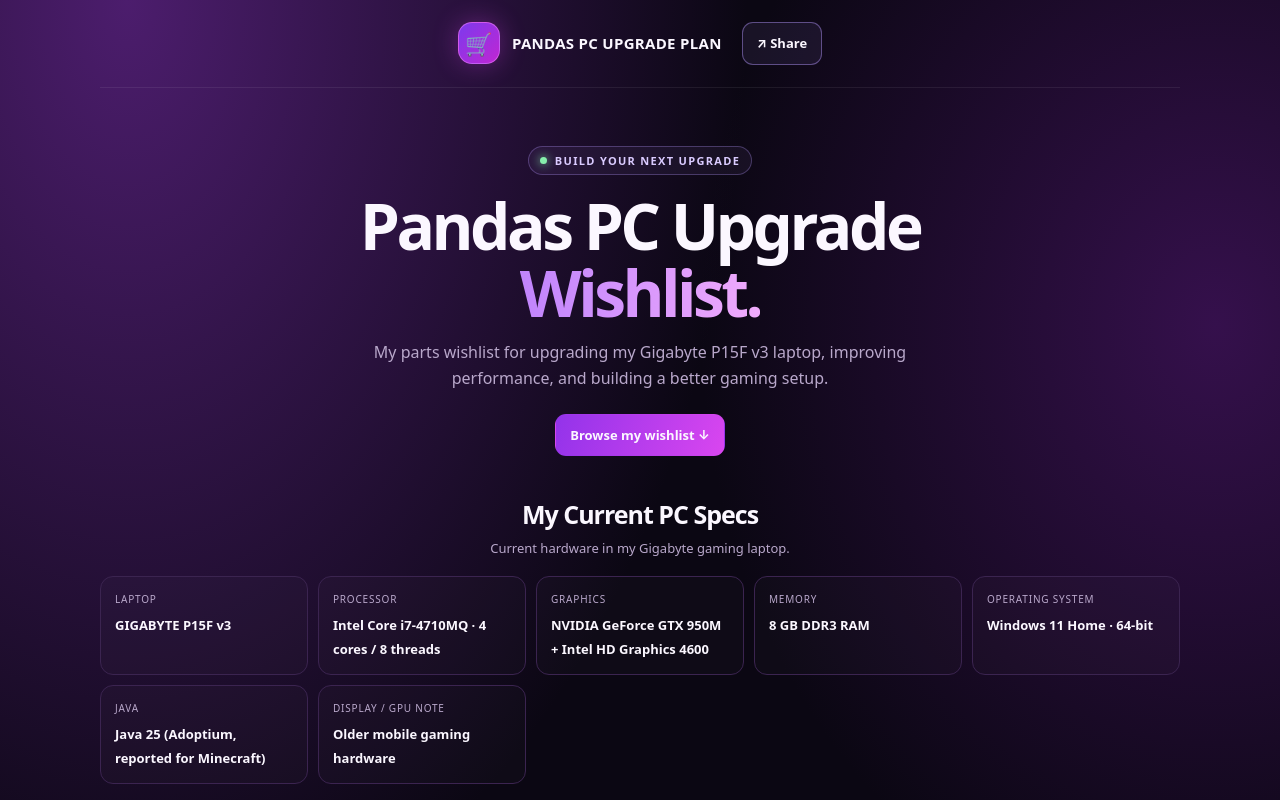
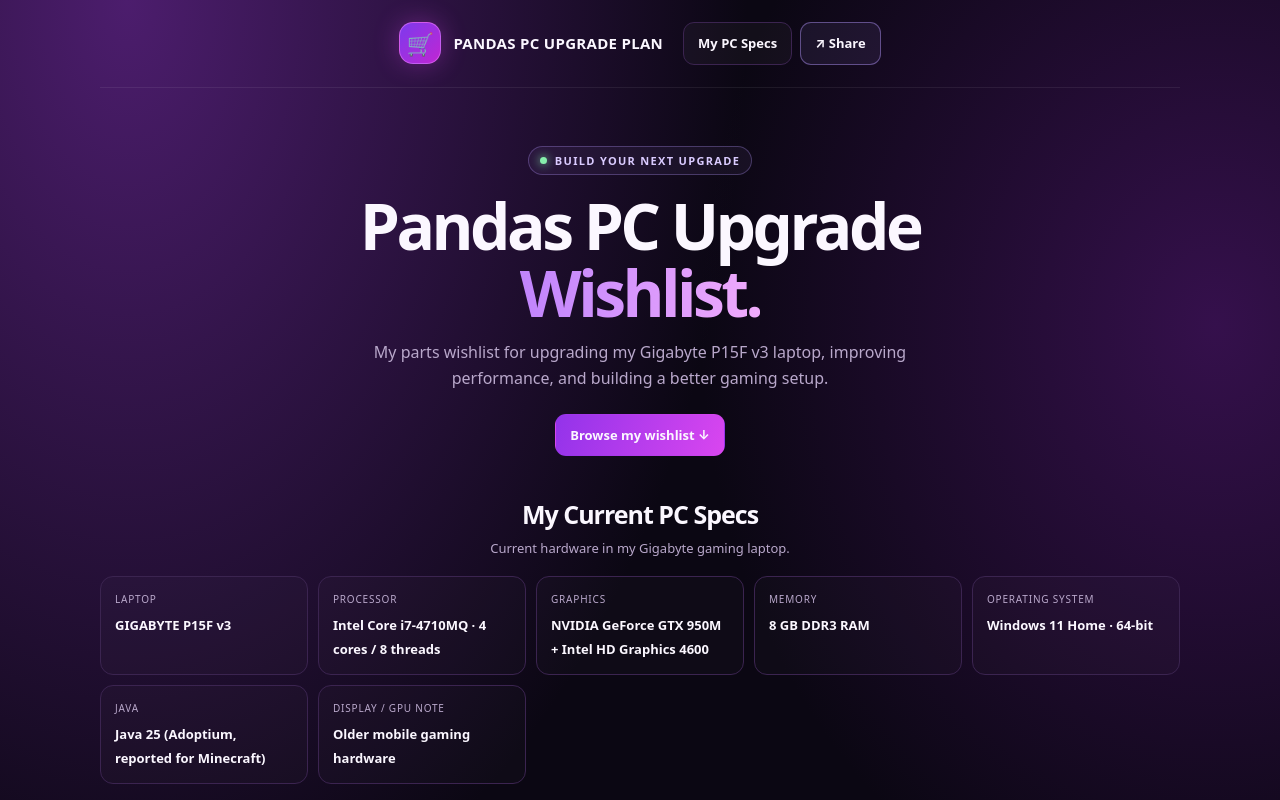
Before and after one commit to PandaManDev/My-PC-Upgrade-Plan, a plain HTML site: page index.html in a window 1280 px wide. Shown: the top 800 px of the page. Drawn offline with Linux system fonts and the light colour scheme.

Commit message:
Link PC specs page from homepage

```diff
--- a/index.html
+++ b/index.html
@@ -30,12 +30,12 @@ header{display:flex;justify-content:center;align-items:center;gap:20px;padding:2
 @media(max-width:560px){.wrap{width:calc(100% - 26px)}header{padding:15px 0}.nav{gap:12px}.nav a:first-child{display:none}.hero{padding:38px 0 22px;gap:20px}h1{letter-spacing:-.045em}.spec-grid{grid-template-columns:repeat(2,minmax(0,1fr))}.summary{gap:8px;margin:18px 0 32px}.metric{padding:12px 10px}.metric span{font-size:10px}.metric strong{font-size:20px}.parts{grid-template-columns:1fr}.part{padding:16px}.part-icon{height:60px;font-size:36px}.section-head{align-items:start;flex-direction:column}.budget{align-items:flex-start;flex-direction:column;padding:18px}.budget-result{text-align:left}.footer{flex-direction:column}.progress-card{padding:18px}}
 @media(prefers-reduced-motion:reduce){html{scroll-behavior:auto}*,*::before,*::after{transition:none!important}}
 @media(max-width:700px){.wrap{width:calc(100% - 28px)}header{padding:16px 0}.brand{gap:9px;font-size:13px}.logo{width:38px;height:38px;font-size:20px}.hero{padding:36px 0 26px;gap:18px}h1{font-size:clamp(36px,9vw,54px);line-height:1.08}.hero p{font-size:15px}.button,#reset{min-height:42px}.specs{margin:8px 0 30px}.section-head h2{font-size:22px}.spec-grid{grid-template-columns:repeat(2,minmax(0,1fr));gap:9px}.spec{padding:12px}.spec strong{font-size:12px}.parts{grid-template-columns:minmax(0,1fr)!important;gap:12px}.part{padding:16px;border-radius:15px}.part h3{font-size:17px}.part p{font-size:13px}.part-icon{height:62px;font-size:36px}.part-links a{min-height:42px;display:flex;align-items:center;justify-content:center}}@media(max-width:380px){.wrap{width:calc(100% - 22px)}.brand{font-size:11px;letter-spacing:0}.logo{width:34px;height:34px;font-size:18px}h1{font-size:35px}.hero p{font-size:14px}.spec-grid{grid-template-columns:1fr}.spec{padding:11px 13px}.section-head h2{font-size:20px}}.share-button{flex-shrink:0;border-color:#b69aff70;background:#b69aff15;color:var(--text)}.share-button:hover{background:#b69aff28}@media(max-width:420px){header{gap:10px}.brand{font-size:11px}.share-button{padding:8px 10px;min-height:40px;font-size:12px}}
-</style>
+.header-actions{display:flex;align-items:center;gap:8px}.header-actions .button{min-height:42px}@media(max-width:560px){header{gap:8px}.header-actions{gap:5px}.header-actions .button{padding:8px 9px;font-size:11px;min-height:40px}.brand{font-size:11px;gap:7px}.logo{width:34px;height:34px;font-size:18px}}</style>
 </head>
 <body>
 <header class="wrap">
 <a class="brand" href="#" style="text-decoration:none"><span class="logo">🛒</span><span>PANDAS PC UPGRADE PLAN</span></a>
-<button class="button share-button" id="shareSite" type="button" aria-label="Share Pandas PC Upgrade Plan">↗ Share</button>
+<div class="header-actions"><a class="button" href="./specs.html">My PC Specs</a><button class="button share-button" id="shareSite" type="button" aria-label="Share Pandas PC Upgrade Plan">↗ Share</button></div>
 </header>
 <main class="wrap">
 <section class="hero">
```
